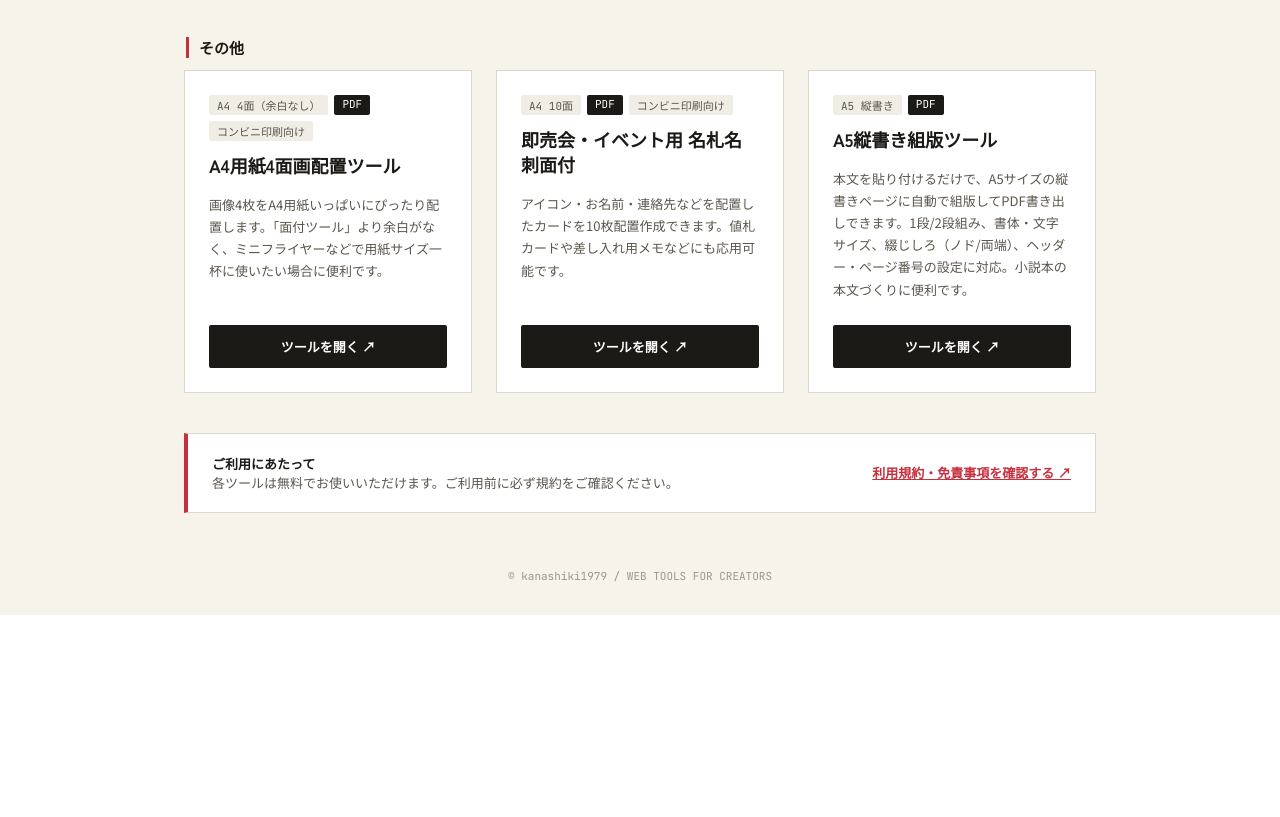
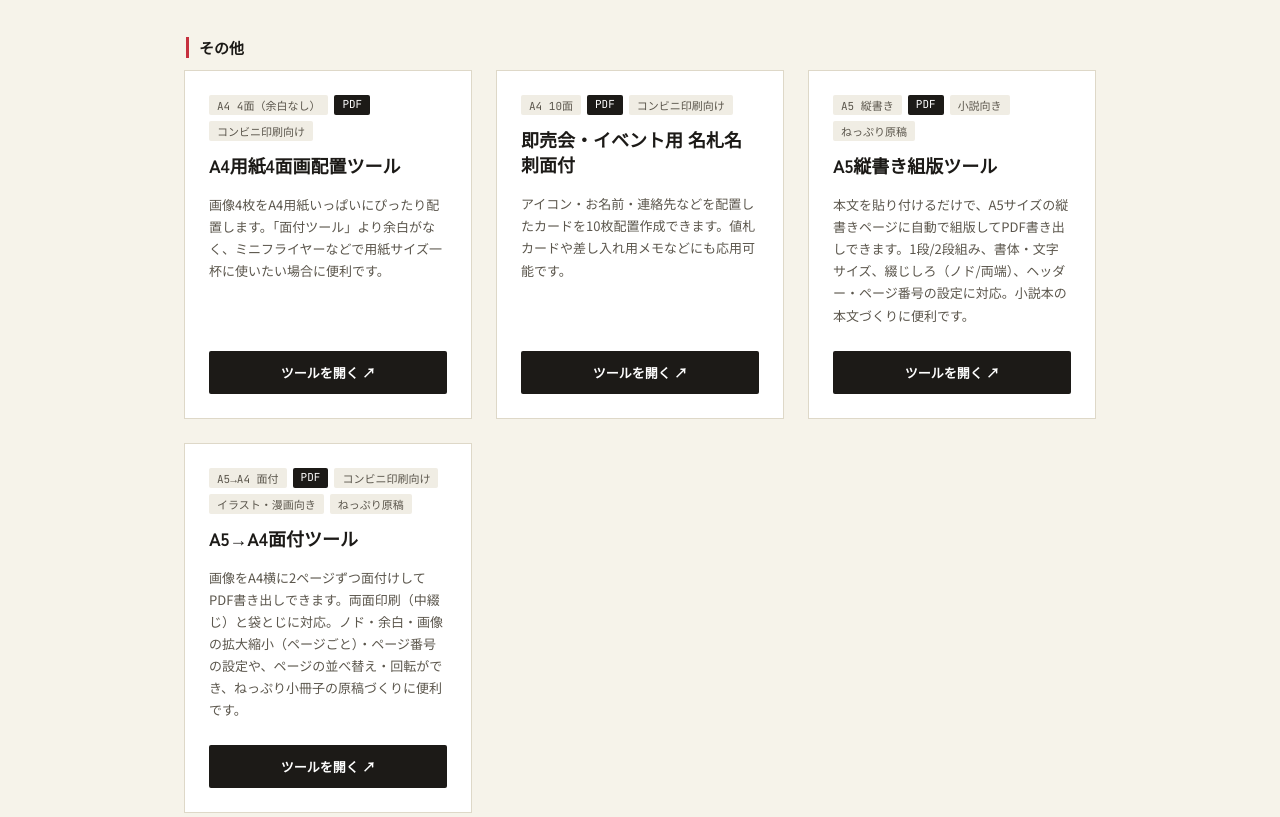
Before and after one commit to kanashiki1979/terms, a plain HTML site: page index.html in a window 1280 px wide. Shown: the part 429-1246 px from the top of the page. Before the commit the page ends 1044 px from the top, so only its background shows below. Drawn offline with Linux system fonts and the light colour scheme.

Commit message:
対象ツール追加：A5→A4面付ツール（ネットプリント原稿用）

```diff
--- a/index.html
+++ b/index.html
@@ -400,12 +400,31 @@
             <div class="tags">
               <span class="tag">A5 縦書き</span>
               <span class="tag format">PDF</span>
+              <span class="tag">小説向き</span>
+              <span class="tag">ねっぷり原稿</span>
             </div>
             <h2 class="tool-title">A5縦書き組版ツール</h2>
           </div>
           <p class="tool-desc">本文を貼り付けるだけで、A5サイズの縦書きページに自動で組版してPDF書き出しできます。1段/2段組み、書体・文字サイズ、綴じしろ（ノド/両端）、ヘッダー・ページ番号の設定に対応。小説本の本文づくりに便利です。</p>
         </div>
         <a href="https://kanashiki1979.github.io/a5_tategaki_kumiban/a5_tategaki_kumiban.html" class="btn-open" target="_blank" rel="noopener">ツールを開く ↗</a>
+      </article>
+
+      <article class="tool-card">
+        <div>
+          <div class="card-header">
+            <div class="tags">
+              <span class="tag">A5→A4 面付</span>
+              <span class="tag format">PDF</span>
+              <span class="tag">コンビニ印刷向け</span>
+              <span class="tag">イラスト・漫画向き</span>
+              <span class="tag">ねっぷり原稿</span>
+            </div>
+            <h2 class="tool-title">A5→A4面付ツール</h2>
+          </div>
+          <p class="tool-desc">画像をA4横に2ページずつ面付けしてPDF書き出しできます。両面印刷（中綴じ）と袋とじに対応。ノド・余白・画像の拡大縮小（ページごと）・ページ番号の設定や、ページの並べ替え・回転ができ、ねっぷり小冊子の原稿づくりに便利です。</p>
+        </div>
+        <a href="https://kanashiki1979.github.io/a5_to_a4_menzuke_tool/a5_to_a4_menzuke_tool.html" class="btn-open" target="_blank" rel="noopener">ツールを開く ↗</a>
       </article>
     </div>
   </section>
```
